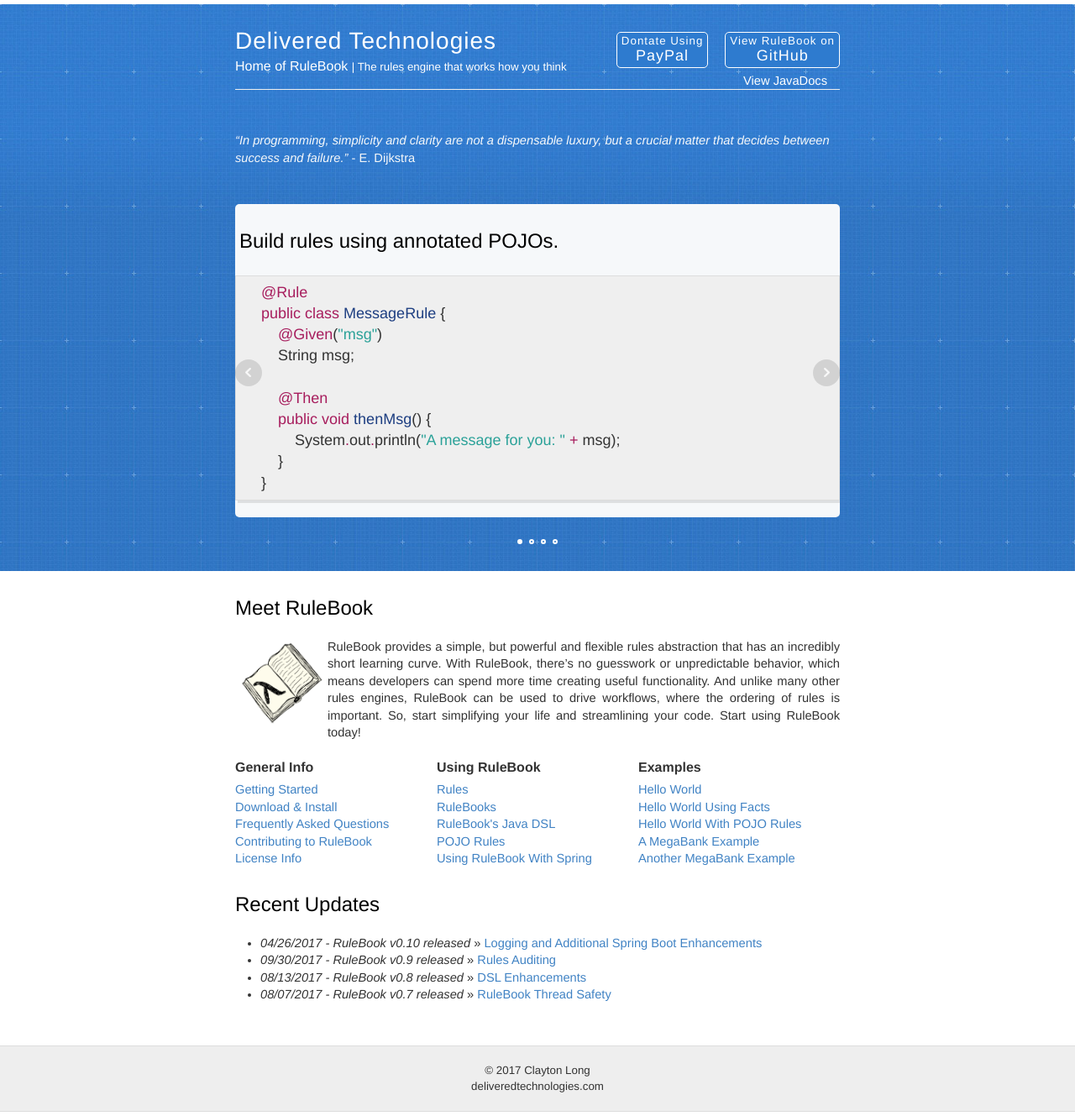
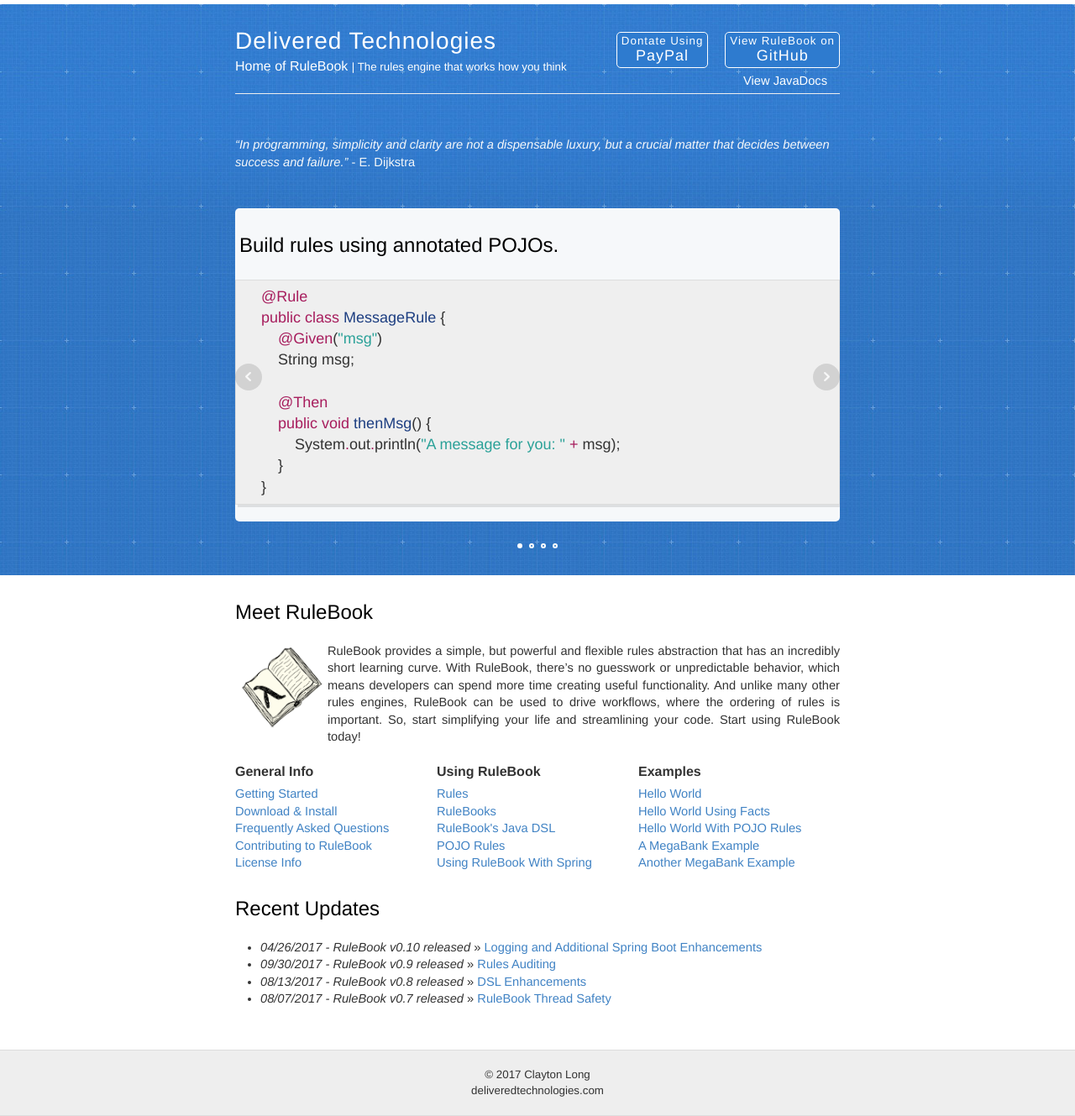
Before and after one commit to deliveredtechnologies/deliveredtechnologies.github.io, a Jekyll site: the page built from index.html, in a window 1280 px wide. Shown: the whole page at 84% size. Built offline with Jekyll 4.4.1, drawn with Linux system fonts in a browser that asks for light colours; nearby versions of some CDN libraries.

Commit message:
Update extensions.css

```diff
--- a/css/extensions.css
+++ b/css/extensions.css
@@ -36,14 +36,14 @@ header.masthead.clearfix {
     line-height: 10px;
     font-size: 11pt;
     margin-top: 0;
-    margin-bottom: 5px;
+    margin-bottom: 10px;
     margin-right: 15px;
 }
 .javadocs a:link, .javadocs a:visited, .javadocs a:hover {
     color: white;
 }
 .javadocs a:hover {
-    box-shadow: 0px 2px 3px #fff;
+    text-shadow: 0px 2px 3px #fff;
 }
 .javadocs a.right {
     float: right;
```
